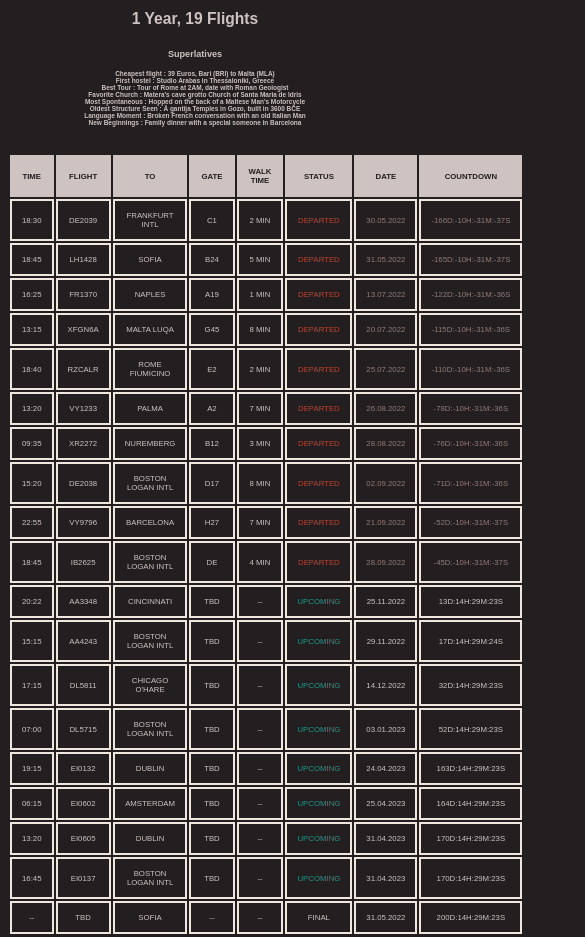
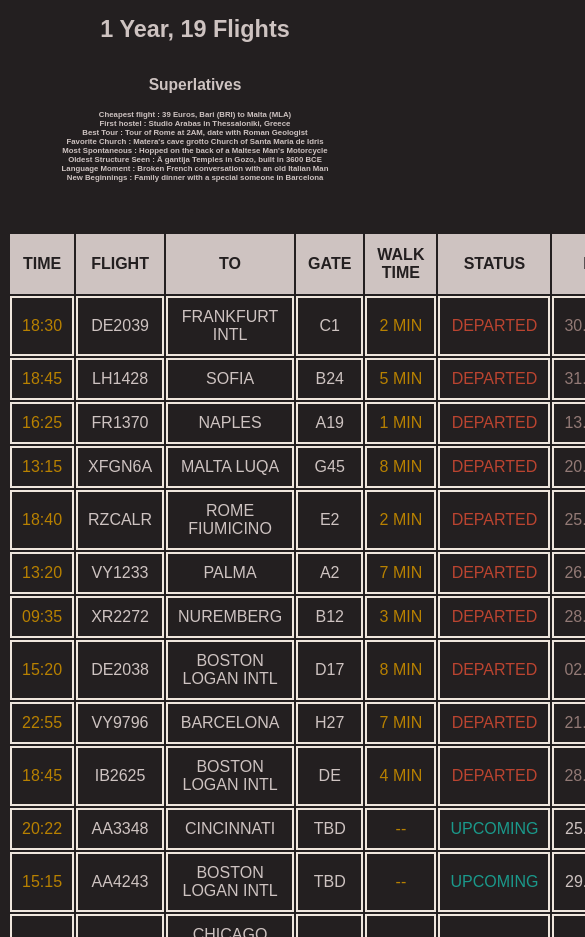
Before and after one commit to kattchh/wp22, a plain HTML site: page project3/index.html in a window 390 px wide. Shown: the top 937 px of the page, 585 px wide, since content can reach past the window. Drawn offline with Linux system fonts and the light colour scheme; a web font is replaced by a local one.

Commit message:
nice! responsive

```diff
--- a/project3/index.html
+++ b/project3/index.html
@@ -16,7 +16,7 @@
 			    body {
 			        background-color: #231F20;
 			        color: #CEC3C1;
-			        font-size: 2vw;
+
 			        font-family: 'Sono', sans-serif;
 							text-align:center;
 			    }
@@ -37,9 +37,27 @@
 						color: #231F20;
 					}
 
-table {
-	width: 100%;
-}
+					.yellow {
+						color: #B88100;
+					}
+
+
+					h1 { font-size: 6vw;
+
+					}
+					h3 { font-size: 4vw;
+
+					}
+					h5 { font-size: 2vw;
+
+					}
+
+
+					table {
+						width: 100%;
+					}
+
+
 					th {
 						padding: 10px;
 						border-color:#CEC3C1;
@@ -56,6 +74,7 @@ table {
 							border-color:#EFE6DD;
 							border-style:solid;
 							border-width:2px;
+							font-width: 1.4vh;
 
 			    }
 			</style>
@@ -111,204 +130,204 @@ table {
 
 									<!-- BOS-FRA -->
 									<tr>
-											<td>18:30</td>
+											<td class="yellow">18:30</td>
 											<td>DE2039</td>
 											<td>FRANKFURT INTL</td>
 											<td>C1</td>
-											<td>2 MIN</td>
+											<td class="yellow">2 MIN</td>
 											<td class="red">DEPARTED</td>
 											<td class="gray">30.05.2022</td>
 											<td class="gray"><div id="clock10"><span></span>D:<span></span>H:<span></span>M:<span></span>S</div></td>
 									<!-- FRA-SOF -->
 									<tr>
-										<td>18:45</td>
+										<td class="yellow">18:45</td>
 										<td>LH1428</td>
 										<td>SOFIA</td>
 										<td>B24</td>
-										<td>5 MIN</td>
+										<td class="yellow">5 MIN</td>
 										<td class="red">DEPARTED</td>
 										<td class="gray">31.05.2022</td>
 										 <td class="gray"><div id="clock11"><span></span>D:<span></span>H:<span></span>M:<span></span>S</div></td>
 									</tr>
 									<!-- SKG-NAP -->
 									<tr>
-										<td>16:25</td>
+										<td class="yellow">16:25</td>
 										<td>FR1370</td>
 										<td>NAPLES</td>
 										<td>A19</td>
-										<td>1 MIN</td>
+										<td class="yellow">1 MIN</td>
 										<td class="red">DEPARTED</td>
 										<td class="gray">13.07.2022</td>
 										 <td class="gray"><div id="clock12"><span></span>D:<span></span>H:<span></span>M:<span></span>S</div></td>
 									</tr>
 									<!-- BRI-MLA -->
 									<tr>
-											<td>13:15</td>
+											<td class="yellow">13:15</td>
 											<td>XFGN6A</td>
 											<td>MALTA LUQA</td>
 											<td>G45</td>
-											<td>8 MIN</td>
+											<td class="yellow">8 MIN</td>
 											<td class="red">DEPARTED</td>
 											<td class="gray">20.07.2022</td>
 											 <td class="gray"><div id="clock13"><span></span>D:<span></span>H:<span></span>M:<span></span>S</div></td>
 									<!-- MLA-FCO -->
 									<tr>
-										<td>18:40</td>
+										<td class="yellow">18:40</td>
 										<td>RZCALR</td>
 										<td>ROME FIUMICINO</td>
 										<td>E2</td>
-										<td>2 MIN</td>
+										<td class="yellow">2 MIN</td>
 										<td class="red">DEPARTED</td>
 										<td class="gray">25.07.2022</td>
 										 <td class="gray"><div id="clock14"><span></span>D:<span></span>H:<span></span>M:<span></span>S</div></td>
 									</tr>
 									<!-- MAR-PMI -->
 									<tr>
-										<td>13:20</td>
+										<td class="yellow">13:20</td>
 										<td>VY1233</td>
 										<td>PALMA</td>
 										<td>A2</td>
-										<td>7 MIN</td>
+										<td class="yellow">7 MIN</td>
 										<td class="red">DEPARTED</td>
 										<td class="gray">26.08.2022</td>
 										 <td class="gray"><div id="clock15"><span></span>D:<span></span>H:<span></span>M:<span></span>S</div></td>
 									</tr>
 									<!-- PMI-NUE -->
 									<tr>
-											<td>09:35</td>
+											<td class="yellow">09:35</td>
 											<td>XR2272</td>
 											<td>NUREMBERG</td>
 											<td>B12</td>
-											<td>3 MIN</td>
+											<td class="yellow">3 MIN</td>
 											<td class="red">DEPARTED</td>
 											<td class="gray">28.08.2022</td>
 											 <td class="gray"><div id="clock16"><span></span>D:<span></span>H:<span></span>M:<span></span>S</div></td>
 									<!-- FRA-BOS -->
 									<tr>
-										<td>15:20</td>
+										<td class="yellow">15:20</td>
 										<td>DE2038</td>
 										<td>BOSTON LOGAN INTL</td>
 										<td>D17</td>
-										<td>8 MIN</td>
+										<td class="yellow">8 MIN</td>
 										<td class="red">DEPARTED</td>
 										<td class="gray">02.09.2022</td>
 										 <td class="gray"><div id="clock17"><span></span>D:<span></span>H:<span></span>M:<span></span>S</div></td>
 									</tr>
 									<!-- BOS-BCN -->
 									<tr>
-										<td>22:55</td>
+										<td class="yellow">22:55</td>
 										<td>VY9796</td>
 										<td>BARCELONA</td>
 										<td>H27</td>
-										<td>7 MIN</td>
+										<td class="yellow">7 MIN</td>
 										<td class="red">DEPARTED</td>
 										<td class="gray">21.09.2022</td>
 										 <td class="gray"><div id="clock18"><span></span>D:<span></span>H:<span></span>M:<span></span>S</div></td>
 									</tr>
 									<!-- BCN-BOS -->
 									<tr>
-											<td>18:45</td>
+											<td class="yellow">18:45</td>
 											<td>IB2625</td>
 											<td>BOSTON LOGAN INTL</td>
 											<td>DE</td>
-											<td>4 MIN</td>
+											<td class="yellow">4 MIN</td>
 											<td class="red">DEPARTED</td>
 											<td class="gray">28.09.2022</td>
 											 <td class="gray"><div id="clock19"><span></span>D:<span></span>H:<span></span>M:<span></span>S</div></td>
 									<!-- BOS-CVG -->
 									<tr>
-										<td>20:22</td>
+										<td class="yellow">20:22</td>
 										<td>AA3348</td>
 										<td>CINCINNATI</td>
 										<td>TBD</td>
-										<td>--</td>
+										<td class="yellow">--</td>
 										<td class="green">UPCOMING</td>
 										<td>25.11.2022</td>
 										 <td><div id="clock1"><span></span>D:<span></span>H:<span></span>M:<span></span>S</div></td>
 									</tr>
 									<!-- CVG-BOS -->
 									<tr>
-										<td>15:15</td>
+										<td class="yellow">15:15</td>
 										<td>AA4243</td>
 										<td>BOSTON LOGAN INTL</td>
 										<td>TBD</td>
-										<td>--</td>
+										<td class="yellow">--</td>
 										<td class="green">UPCOMING</td>
 										<td>29.11.2022</td>
 										 <td><div id="clock2"><span></span>D:<span></span>H:<span></span>M:<span></span>S</div></td>
 									</tr>
 									<!-- BOS-ORD -->
 									<tr>
-											<td>17:15</td>
+											<td class="yellow">17:15</td>
 											<td>DL5811</td>
 											<td>CHICAGO O'HARE</td>
 											<td>TBD</td>
-											<td>--</td>
+											<td class="yellow">--</td>
 											<td class="green">UPCOMING</td>
 											<td>14.12.2022</td>
 											 <td><div id="clock3"><span></span>D:<span></span>H:<span></span>M:<span></span>S</div></td>
 									<!-- ORD-BOS -->
 									<tr>
-										<td>07:00</td>
+										<td class="yellow">07:00</td>
 										<td>DL5715</td>
 										<td>BOSTON LOGAN INTL</td>
 										<td>TBD</td>
-										<td>--</td>
+										<td class="yellow">--</td>
 										<td class="green">UPCOMING</td>
 										<td>03.01.2023</td>
 										 <td><div id="clock4"><span></span>D:<span></span>H:<span></span>M:<span></span>S</div></td>
 									</tr>
 									<!-- BOS-DUB -->
 									<tr>
-										<td>19:15</td>
+										<td class="yellow">19:15</td>
 										<td>EI0132</td>
 										<td>DUBLIN</td>
 										<td>TBD</td>
-										<td>--</td>
+										<td class="yellow">--</td>
 										<td class="green">UPCOMING</td>
 										<td>24.04.2023</td>
 										 <td><div id="clock5"><span></span>D:<span></span>H:<span></span>M:<span></span>S</div></td>
 									</tr>
 									<!-- DUB-AMS -->
 									<tr>
-										<td>06:15</td>
+										<td class="yellow">06:15</td>
 										<td>EI0602</td>
 										<td>AMSTERDAM</td>
 										<td>TBD</td>
-										<td>--</td>
+										<td class="yellow">--</td>
 										<td class="green">UPCOMING</td>
 										<td>25.04.2023</td>
 										 <td><div id="clock6"><span></span>D:<span></span>H:<span></span>M:<span></span>S</div></td>
 									</tr>
 									<!-- AMS-DUB -->
 									<tr>
-										<td>13:20</td>
+										<td class="yellow">13:20</td>
 										<td>EI0605</td>
 										<td>DUBLIN</td>
 										<td>TBD</td>
-										<td>--</td>
+										<td class="yellow">--</td>
 										<td class="green">UPCOMING</td>
 										<td>31.04.2023</td>
 										<td><div id="clock7"><span></span>D:<span></span>H:<span></span>M:<span></span>S</div></td>
 									</tr>
 									<!-- DUB-BOS -->
 									<tr>
-										<td>16:45</td>
+										<td class="yellow">16:45</td>
 										<td>EI0137</td>
 										<td>BOSTON LOGAN INTL</td>
 										<td>TBD</td>
-										<td>--</td>
+										<td class="yellow">--</td>
 										<td class="green">UPCOMING</td>
 										<td>31.04.2023</td>
 										<td><div id="clock8"><span></span>D:<span></span>H:<span></span>M:<span></span>S</div></td>
 									</tr>
 									<!-- BOS-SOF -->
 									<tr>
-										<td>--</td>
+										<td class="yellow">--</td>
 										<td>TBD</td>
 										<td>SOFIA</td>
 										<td>--</td>
-										<td>--</td>
+										<td class="yellow">--</td>
 										<td>FINAL</td>
 										<td>31.05.2022</td>
 										 <td><div id="clock9"><span></span>D:<span></span>H:<span></span>M:<span></span>S</div></td>
```
